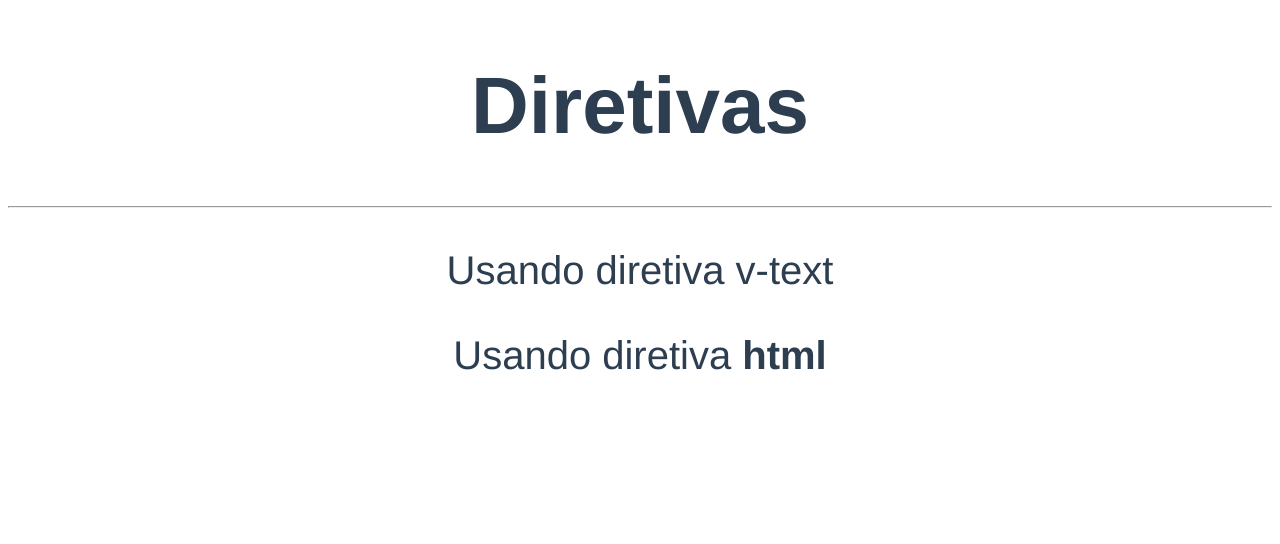
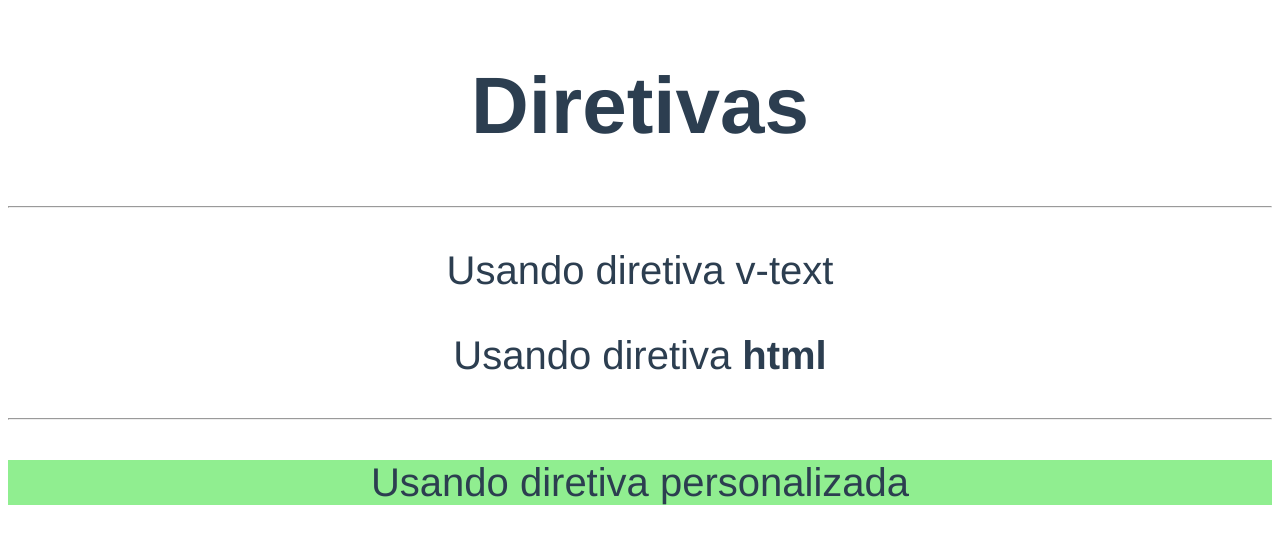
Before and after one commit to allangadelha/curso-vuejs2, a Vue app in the folder sessao-12-diretivas/diretivas-exercicios/: page / in a window 1280 px wide. Shown: the top 544 px of the page. Built offline with nearby package versions, Linux system fonts and the light colour scheme.

Commit message:
sessão 12: criando uma diretiva simples

```diff
--- a/sessao-12-diretivas/diretivas-exercicios/src/App.vue
+++ b/sessao-12-diretivas/diretivas-exercicios/src/App.vue
@@ -4,6 +4,8 @@
 		<hr>
 		<p v-text="'Usando diretiva v-text'"></p>
 		<p v-html="'Usando diretiva <strong>html</strong>'"></p>
+		<hr>
+		<p v-destaque>Usando diretiva personalizada</p>
 	</div>
 </template>
 
--- a/sessao-12-diretivas/diretivas-exercicios/src/main.js
+++ b/sessao-12-diretivas/diretivas-exercicios/src/main.js
@@ -4,7 +4,9 @@ import App from './App.vue'
 Vue.config.productionTip = false
 
 Vue.directive('destaque', {
-
+	bind(el, binding, vnode) {
+		el.style.backgroundColor = 'lightgreen'
+	}
 })
 
 new Vue({
```
